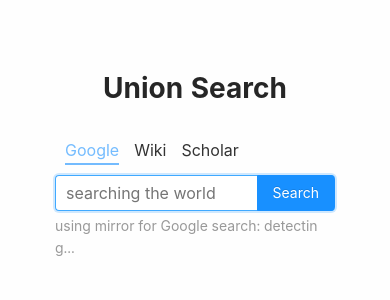
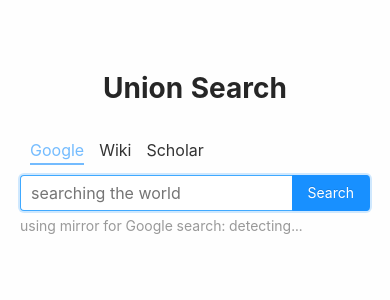
Before and after one commit to oe/search, a React (Vite) app: page / in a window 390 px wide. Shown: the top 300 px of the page. Built offline with nearby package versions, Linux system fonts and the light colour scheme.

Commit message:
fix: adapt small device

```diff
--- a/src/search/style.scss
+++ b/src/search/style.scss
@@ -28,6 +28,14 @@
         }
       }
     }
+  }
+}
+
+@media (max-width: 480px) {
+  .search {
+    width: auto;
+    margin-left: 10px;
+    margin-right: 10px;
   }
 }
 
```
